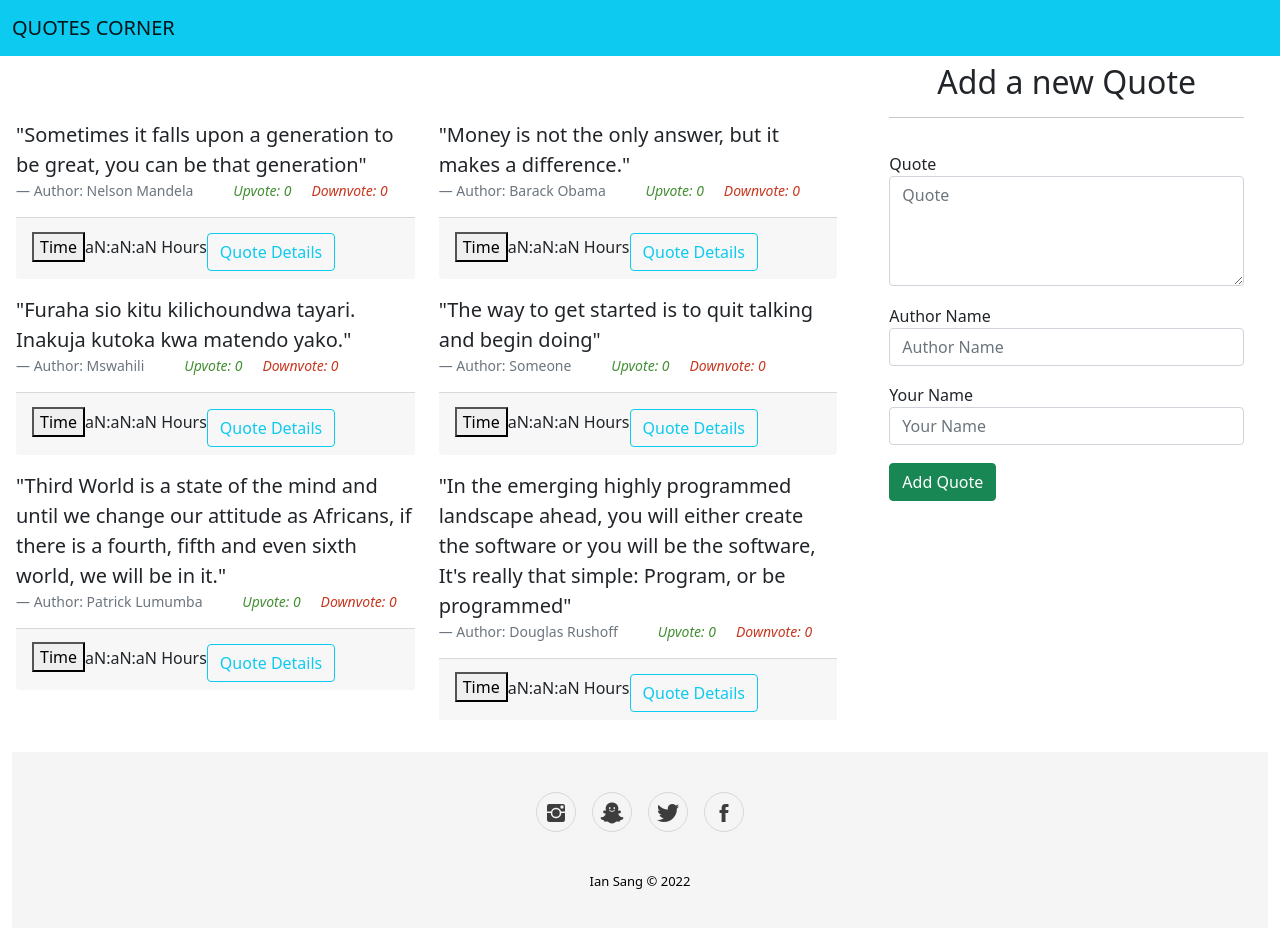
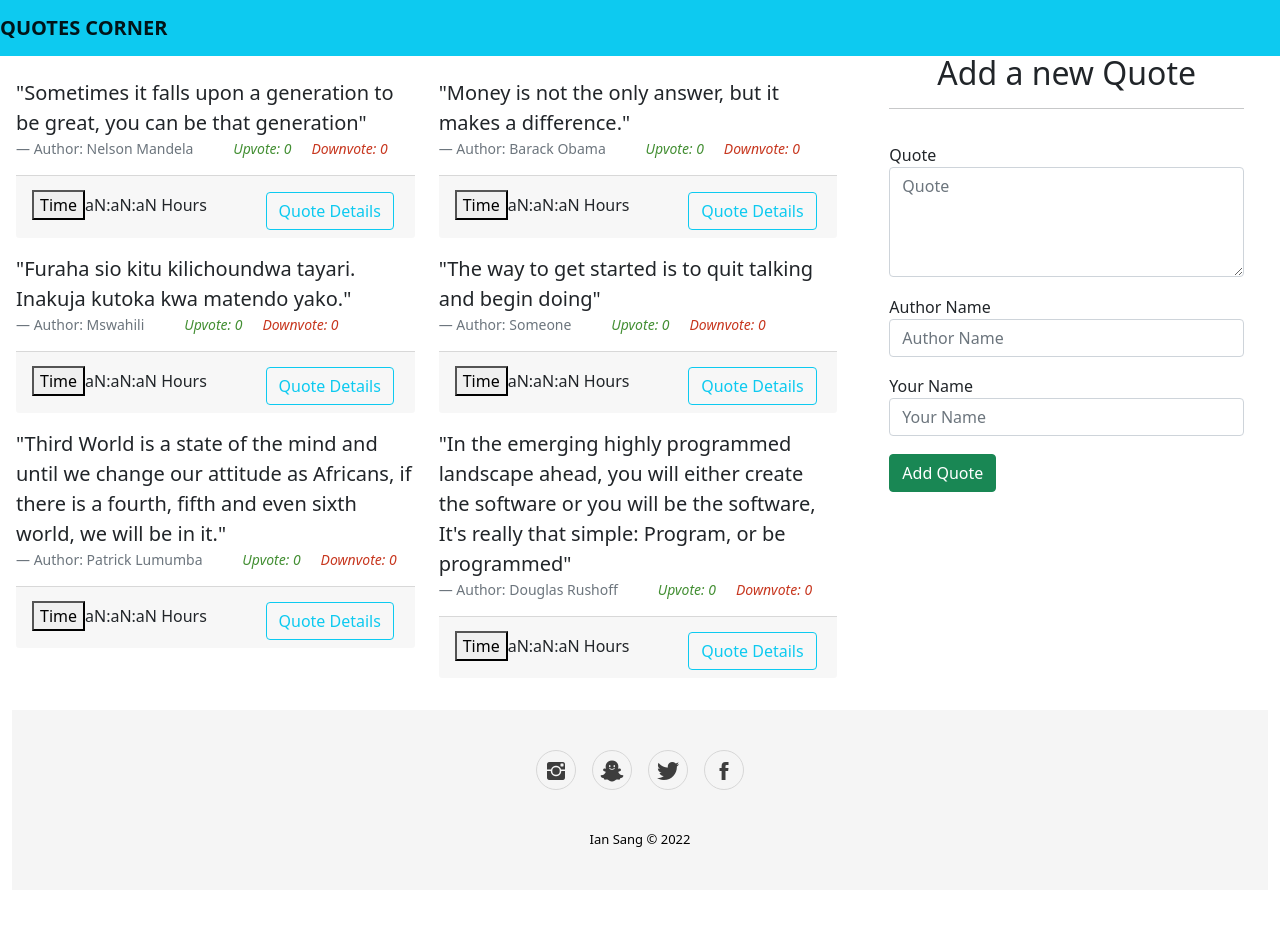
Before and after one commit to IanoSang/Quotes-Corner, an Angular app: page / in a window 1280 px wide. Shown: the top 928 px of the page. After the commit the page ends 890 px from the top, so only its background shows below. Built offline with nearby package versions, Linux system fonts and the light colour scheme.

Commit message:
feat: navnar component-add a new well styled boostrap nav bar

```diff
--- a/src/app/navbar/navbar.component.html
+++ b/src/app/navbar/navbar.component.html
@@ -1,5 +1,12 @@
-<nav class="navbar fixed-top navbar-light   bg-info">
-  <div class="container-fluid">
-    <a class="navbar-brand" href="#">QUOTES CORNER</a>
+<nav class="navbar fixed-top navbar-expand-lg navbar-light bg-info">
+  <a class="navbar-brand" ><b>QUOTES CORNER</b></a>
+  <button class="navbar-toggler" type="button" data-toggle="collapse" data-target="#navbarNavAltMarkup" aria-controls="navbarNavAltMarkup" aria-expanded="false" aria-label="Toggle navigation">
+    <span class="navbar-toggler-icon"></span>
+  </button>
+  <div class="collapse navbar-collapse" id="navbarNavAltMarkup">
+    <div class="navbar-nav">
+      <a class="nav-item nav-link active"><span class="sr-only"></span></a>
+      <a class="nav-item nav-link"></a>
+    </div>
   </div>
 </nav>
--- a/src/app/quotes-form/quotes-form.component.html
+++ b/src/app/quotes-form/quotes-form.component.html
@@ -1,4 +1,4 @@
-<div class="container-fluid">
+<div class="container-fluid mt-3">
   <h2 class="text-center">Add a new Quote</h2>
   <hr>
 
--- a/src/app/quotes/quotes.component.css
+++ b/src/app/quotes/quotes.component.css
@@ -10,10 +10,13 @@
   color: rgb(199,54,30);
 }
 .row{
-  margin-top: 5%;
+  margin-top: 3%;
 }
 .btn{
   margin-top: 2%;
+}
+#toggle{
+  margin-left: 16%;
 }
 .timer{
   text-align: right;
--- a/src/app/quotes/quotes.component.html
+++ b/src/app/quotes/quotes.component.html
@@ -29,7 +29,7 @@
 <!--         <button ("click",startTimer);></button>-->
           <button (click)="startTimer()">Time</button>
           <span>{{counter|timer}} Hours</span>
-          <button (click)='toggleDetails(i)' class=" btn btn-outline-info">Quote Details</button>
+          <button (click)='toggleDetails(i)' class=" btn btn-outline-info" id="toggle">Quote Details</button>
 
         </div>
 
```
